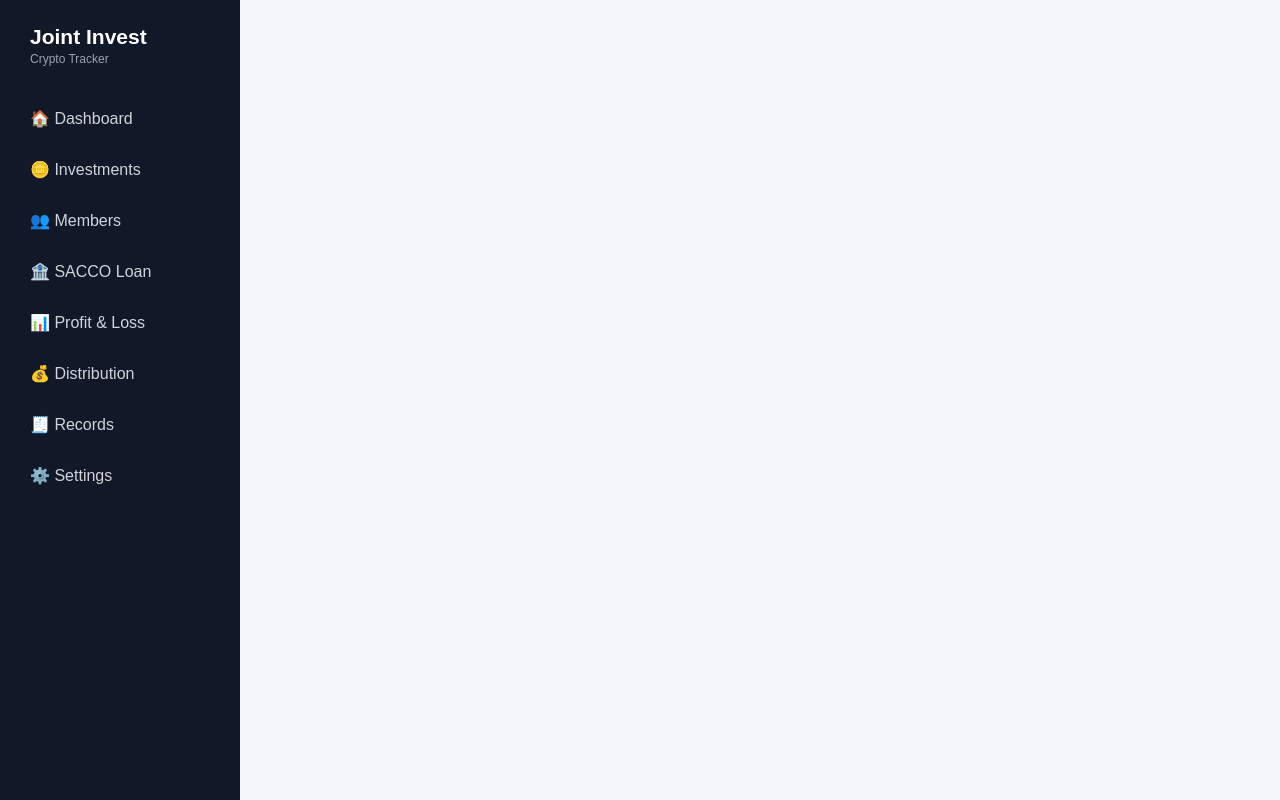
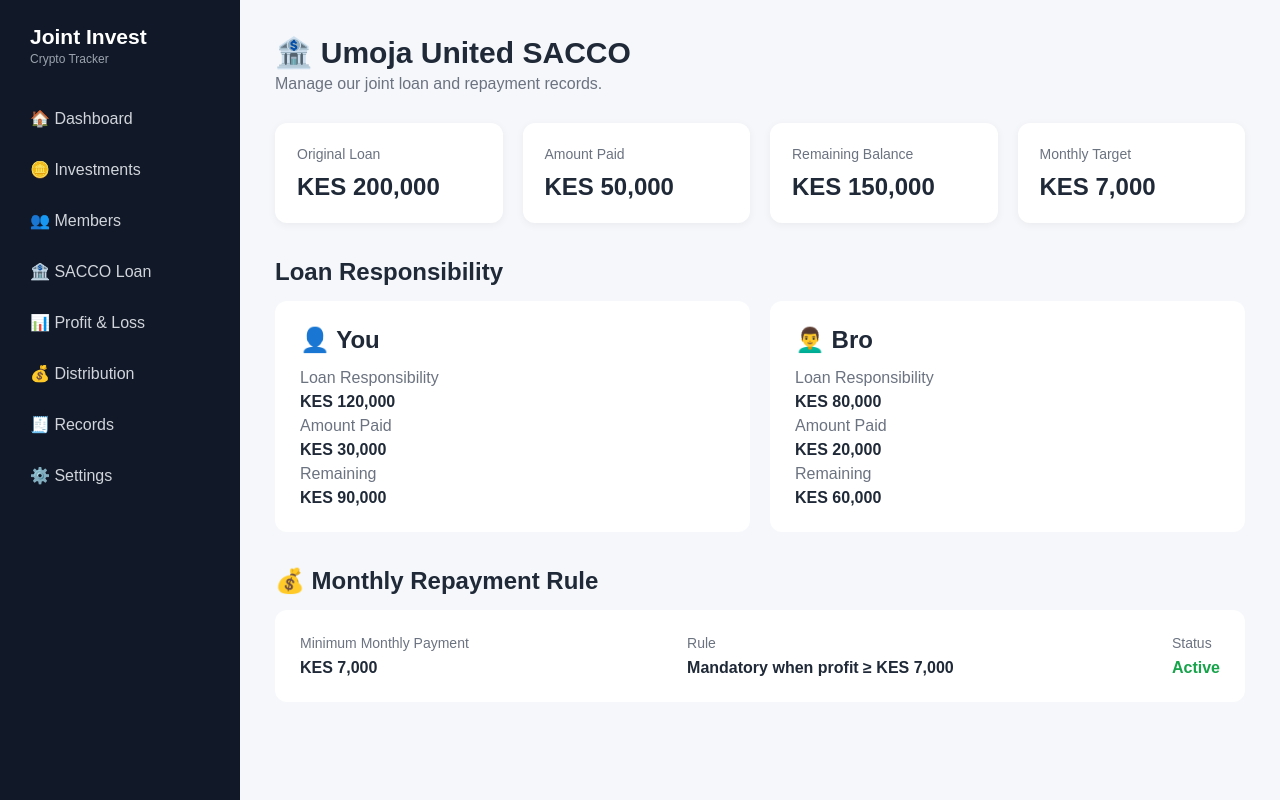
Before and after one commit to elvischege98-tech/Binance-project, a React (Vite) app in the folder frontend/: page /loan in a window 1280 px wide. Built offline with nearby package versions, Linux system fonts and the light colour scheme.

Commit message:
Coded  the loan repayment button

```diff
--- a/frontend/src/App.tsx
+++ b/frontend/src/App.tsx
@@ -4,6 +4,7 @@ import Sidebar from "./components/Sidebar";
 import Dashboard from "./components/Dashboard";
 import Investments from "./pages/Investments";
 import Members from "./pages/Members";
+import Loan from "./pages/Loan";
 
 import "./App.css";
 
@@ -17,6 +18,7 @@ function App() {
           <Route path="/" element={<Dashboard />} />
           <Route path="/investments" element={<Investments />} />
           <Route path="/members" element={<Members />} />
+          <Route path="/loan" element={<Loan />} />
         </Routes>
       </div>
     </BrowserRouter>
--- a/frontend/src/components/Sidebar.tsx
+++ b/frontend/src/components/Sidebar.tsx
@@ -12,8 +12,8 @@ function Sidebar() {
         <Link to="/">🏠 Dashboard</Link>
         <Link to="/investments">🪙 Investments</Link>
         <Link to="/members">👥 Members</Link>
+        <Link to="/loan">🏦 SACCO Loan</Link>
 
-        <a href="#">🏦 SACCO Loan</a>
         <a href="#">📊 Profit & Loss</a>
         <a href="#">💰 Distribution</a>
         <a href="#">🧾 Records</a>
--- /dev/null
+++ b/frontend/src/pages/Loan.tsx
@@ -0,0 +1,89 @@
+function Loan() {
+  return (
+    <main className="dashboard">
+      <header className="dashboard-header">
+        <div>
+          <h1>🏦 Umoja United SACCO</h1>
+          <p>Manage our joint loan and repayment records.</p>
+        </div>
+      </header>
+
+      <section className="summary-cards">
+        <div className="card">
+          <span>Original Loan</span>
+          <h2>KES 200,000</h2>
+        </div>
+
+        <div className="card">
+          <span>Amount Paid</span>
+          <h2>KES 50,000</h2>
+        </div>
+
+        <div className="card">
+          <span>Remaining Balance</span>
+          <h2>KES 150,000</h2>
+        </div>
+
+        <div className="card">
+          <span>Monthly Target</span>
+          <h2>KES 7,000</h2>
+        </div>
+      </section>
+
+      <section className="members">
+        <h2>Loan Responsibility</h2>
+
+        <div className="member-grid">
+          <div className="member-card">
+            <h2>👤 You</h2>
+
+            <p>Loan Responsibility</p>
+            <strong>KES 120,000</strong>
+
+            <p>Amount Paid</p>
+            <strong>KES 30,000</strong>
+
+            <p>Remaining</p>
+            <strong>KES 90,000</strong>
+          </div>
+
+          <div className="member-card">
+            <h2>👨‍🦱 Bro</h2>
+
+            <p>Loan Responsibility</p>
+            <strong>KES 80,000</strong>
+
+            <p>Amount Paid</p>
+            <strong>KES 20,000</strong>
+
+            <p>Remaining</p>
+            <strong>KES 60,000</strong>
+          </div>
+        </div>
+      </section>
+
+      <section className="loan-section">
+        <h2>💰 Monthly Repayment Rule</h2>
+
+        <div className="loan-card">
+          <div>
+            <span>Minimum Monthly Payment</span>
+            <strong>KES 7,000</strong>
+          </div>
+
+          <div>
+            <span>Rule</span>
+            <strong>Mandatory when profit ≥ KES 7,000</strong>
+          </div>
+
+          <div>
+            <span>Status</span>
+            <strong className="status">Active</strong>
+          </div>
+        </div>
+      </section>
+    </main>
+  );
+}
+
+export default Loan;
```
